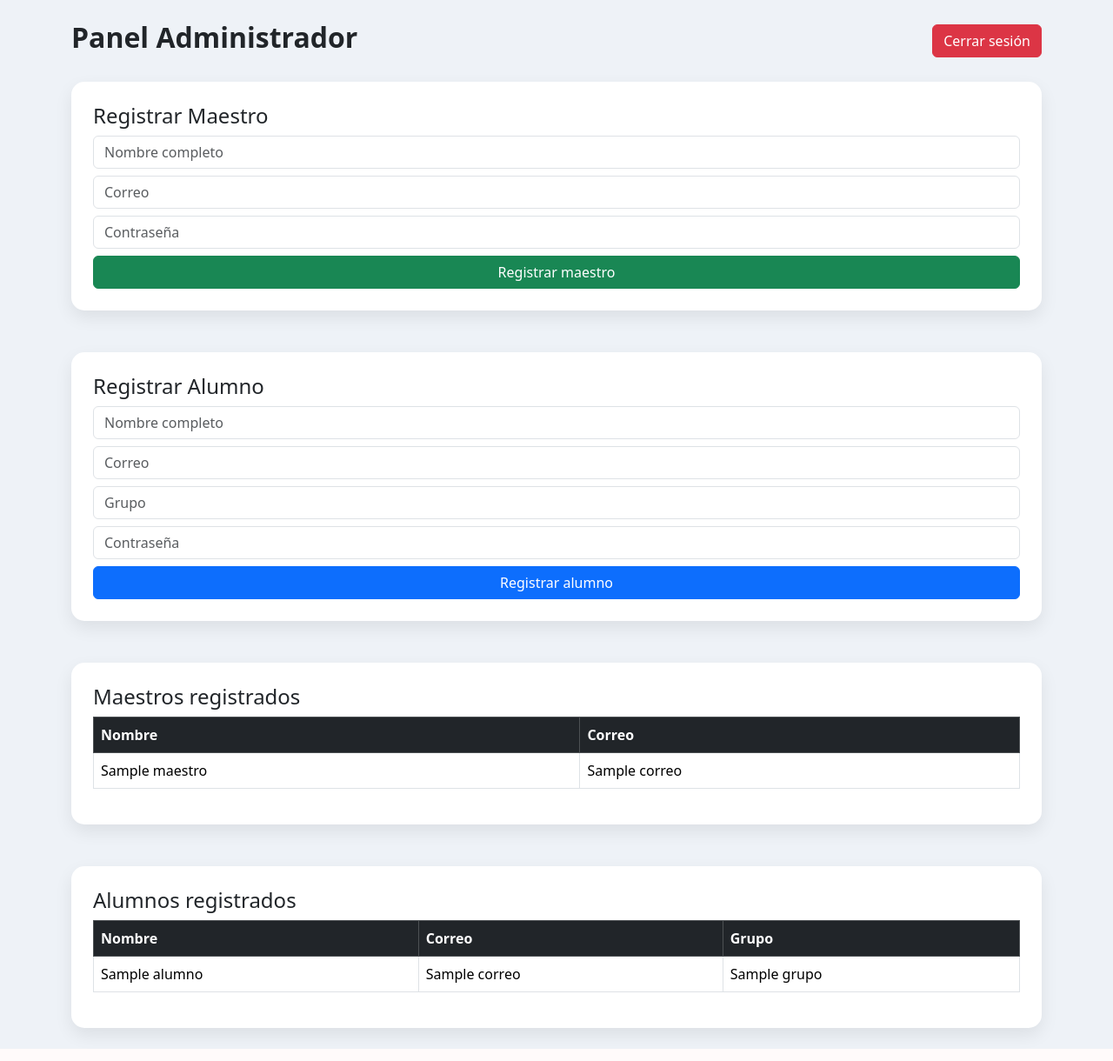
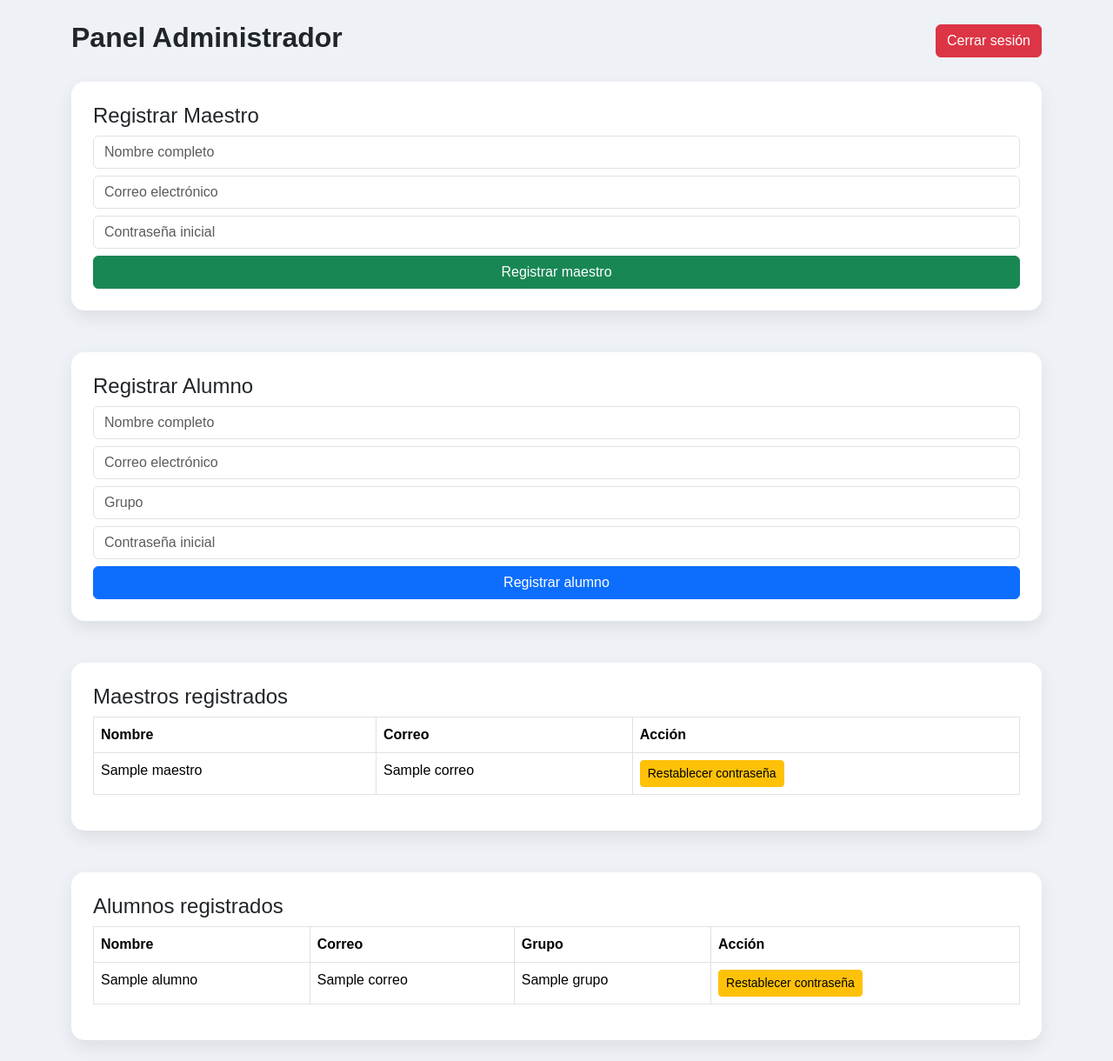
Before and after one commit to computacioneizi85-oss/control-escolar, a Flask app: page /admin in a window 1280 px wide. Shown: the whole page at 87% size. Run offline with Flask 3, Linux system fonts and the light colour scheme; the visitor is signed in with stand-in values (Sample User, id 1); a database or web service that is not in the repository returns one stand-in record (values such as "Sample title"); some libraries are stand-ins or nearby versions.

Commit message:
panel admin con reset password

```diff
--- a/app.py
+++ b/app.py
@@ -219,6 +219,23 @@ def alumno():
     asistencias = list(database.asistencias.find({"correo": session["user"]}))
     return render_template("alumno.html", alumno=alumno, asistencias=asistencias)
 
+# ==================================
+# RESTABLECER CONTRASEÑA
+# ==================================
+@app.route("/reset_password/<correo>")
+@login_required("admin")
+def reset_password(correo):
+
+    nueva_password = "123456"
+
+    mongo.db.usuarios.update_one(
+        {"correo": correo},
+        {"$set": {"password": generate_password_hash(nueva_password)}}
+    )
+
+    return f"Contraseña reiniciada. Nueva contraseña: {nueva_password}"
+
+
 # =========================
 # LOGOUT
 # =========================
--- a/templates/admin.html
+++ b/templates/admin.html
@@ -9,6 +9,7 @@
 <style>
 body{
     background:#eef2f7;
+    font-family: Arial, Helvetica, sans-serif;
 }
 
 .panel{
@@ -21,12 +22,17 @@ body{
 h2{
     font-weight:700;
 }
+
+.table thead{
+    background:#212529;
+    color:white;
+}
 </style>
-
 </head>
 
 <body class="container py-4">
 
+<!-- ENCABEZADO -->
 <div class="d-flex justify-content-between align-items-center mb-4">
     <h2>Panel Administrador</h2>
     <a href="/logout" class="btn btn-danger">Cerrar sesión</a>
@@ -38,8 +44,8 @@ h2{
 
 <form action="/registrar_maestro" method="POST">
     <input class="form-control mb-2" name="nombre" placeholder="Nombre completo" required>
-    <input class="form-control mb-2" name="correo" placeholder="Correo" required>
-    <input class="form-control mb-2" name="password" type="password" placeholder="Contraseña" required>
+    <input class="form-control mb-2" name="correo" placeholder="Correo electrónico" required>
+    <input class="form-control mb-2" name="password" type="password" placeholder="Contraseña inicial" required>
     <button class="btn btn-success w-100">Registrar maestro</button>
 </form>
 </div>
@@ -50,9 +56,9 @@ h2{
 
 <form action="/registrar_alumno" method="POST">
     <input class="form-control mb-2" name="nombre" placeholder="Nombre completo" required>
-    <input class="form-control mb-2" name="correo" placeholder="Correo" required>
+    <input class="form-control mb-2" name="correo" placeholder="Correo electrónico" required>
     <input class="form-control mb-2" name="grupo" placeholder="Grupo" required>
-    <input class="form-control mb-2" name="password" type="password" placeholder="Contraseña" required>
+    <input class="form-control mb-2" name="password" type="password" placeholder="Contraseña inicial" required>
     <button class="btn btn-primary w-100">Registrar alumno</button>
 </form>
 </div>
@@ -61,11 +67,12 @@ h2{
 <div class="panel mb-5">
 <h4>Maestros registrados</h4>
 
-<table class="table table-bordered">
-<thead class="table-dark">
+<table class="table table-bordered table-hover">
+<thead>
 <tr>
 <th>Nombre</th>
 <th>Correo</th>
+<th>Acción</th>
 </tr>
 </thead>
 
@@ -74,6 +81,11 @@ h2{
 <tr>
 <td>{{ maestro.nombre }}</td>
 <td>{{ maestro.correo }}</td>
+<td>
+<a href="/reset_password/{{ maestro.correo }}" class="btn btn-warning btn-sm">
+Restablecer contraseña
+</a>
+</td>
 </tr>
 {% endfor %}
 </tbody>
@@ -84,12 +96,13 @@ h2{
 <div class="panel">
 <h4>Alumnos registrados</h4>
 
-<table class="table table-bordered">
-<thead class="table-dark">
+<table class="table table-bordered table-hover">
+<thead>
 <tr>
 <th>Nombre</th>
 <th>Correo</th>
 <th>Grupo</th>
+<th>Acción</th>
 </tr>
 </thead>
 
@@ -99,6 +112,11 @@ h2{
 <td>{{ alumno.nombre }}</td>
 <td>{{ alumno.correo }}</td>
 <td>{{ alumno.grupo }}</td>
+<td>
+<a href="/reset_password/{{ alumno.correo }}" class="btn btn-warning btn-sm">
+Restablecer contraseña
+</a>
+</td>
 </tr>
 {% endfor %}
 </tbody>
```
